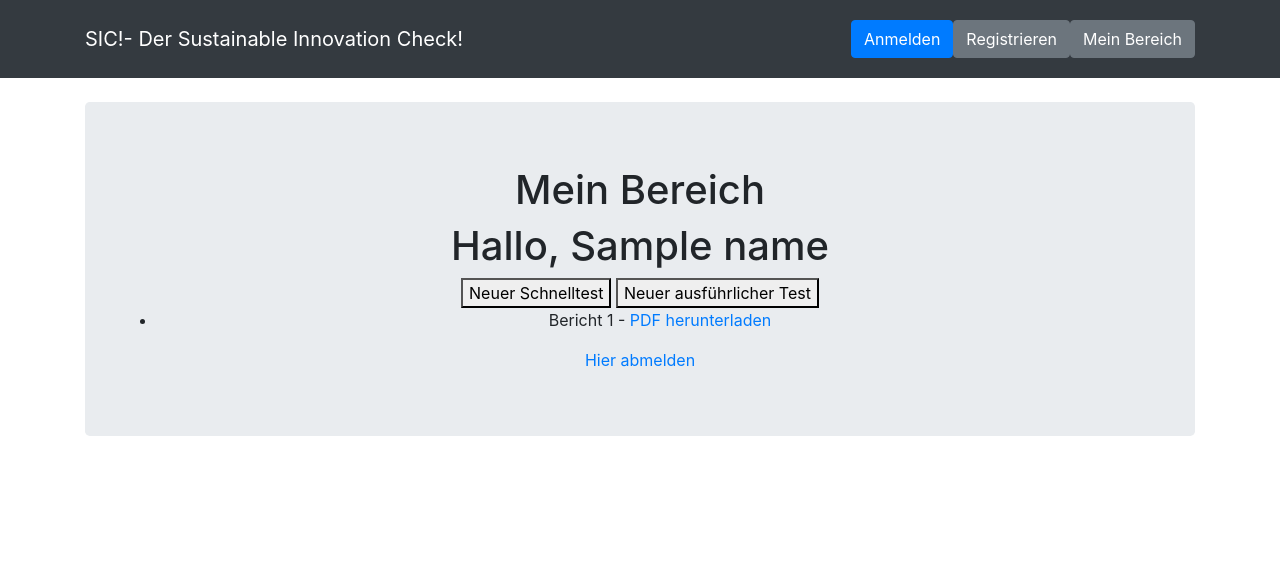
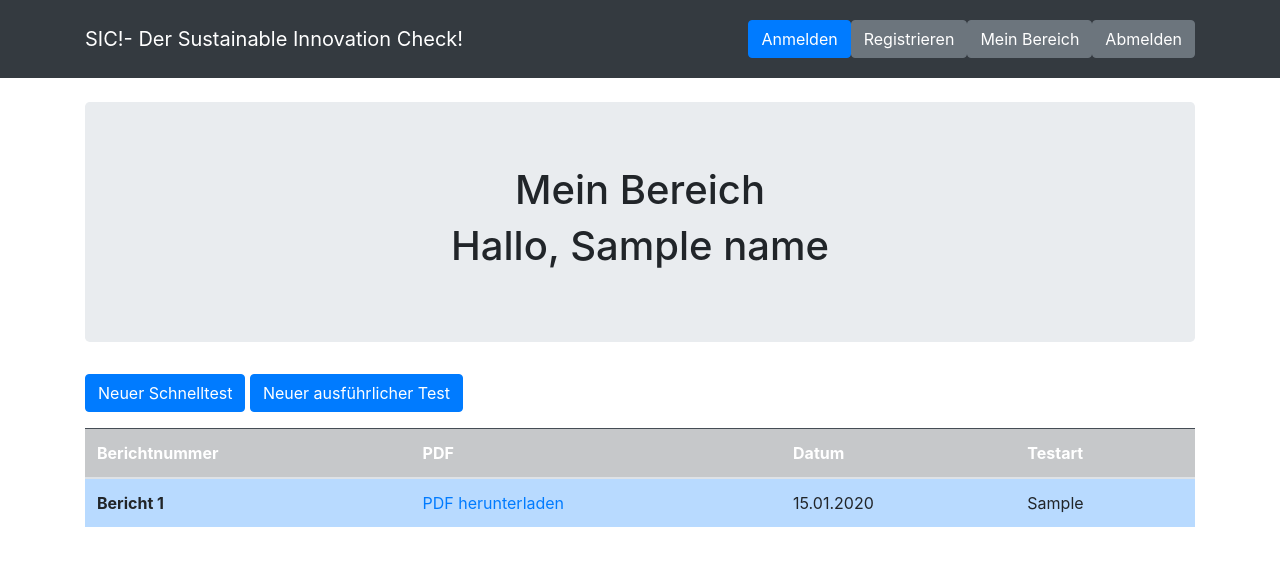
Before and after one commit to Nayon0505/SIC-Projekt, a Python web app: template templates/meinBereich.html in a window 1280 px wide. Shown: the top 566 px of the page. Run offline with Jinja, Linux system fonts and the light colour scheme; the template is opened without the code that fills it: most values are stand-ins (such as "Sample title", 1, 10 or a date in 2020); some libraries are stand-ins or nearby versions.

Commit message:
Ich style mein Bereich mt Bootstrap und füge Komponente in das Datenmodell hinzu
-report hat jetzt date, test_type als werte um dem Nutzer das in seinem Bereich anzeigen zu können

```diff
--- a/templates/base.html
+++ b/templates/base.html
@@ -26,6 +26,9 @@
             {% if not hide_mein_bereich %}
                 <a href="{{ url_for('meinBereich', name='deinWert') }}" class="btn btn-secondary">Mein Bereich</a>
             {% endif %}
+            {% if not hide_logout%}
+                <a href="{{url_for('logout')}}" class="btn btn-secondary">Abmelden</a>
+            {% endif%}
         </div>
 
     </div>
--- a/templates/index.html
+++ b/templates/index.html
@@ -32,7 +32,6 @@
     </div>
         <a href ="{{url_for('schnelltest')}}"><button>Zum Schnelltest</button></a>
         <a href="{{url_for('ausführlicherTest')}}"><button>Zum ausführlichem Test</button></a>
-        <a href="{{url_for('ausführlicherTest')}}"><button>Zum #####ausführlichem Test</button></a>
 
 </div>
 {% endblock %}
--- a/templates/meinBereich.html
+++ b/templates/meinBereich.html
@@ -3,28 +3,34 @@
 {% block title %}Mein Bereich{% endblock %}
 
 {% block content %}
-<div class="jumbotron text-center">
+    <div class="jumbotron text-center">
         <h1>Mein Bereich</h1>
-    <h1>Hallo, {{name}}</h1>
+        <h1>Hallo, {{name}}</h1>
+    </div>
+    <p class="text-end">
+        <a href="{{url_for('schnelltest')}}"><button class="btn btn-primary">Neuer Schnelltest</button> </a>
+        <a href="{{url_for('ausführlicherTest')}}"> <button class="btn btn-primary">Neuer ausführlicher Test</button></a>
+    </p>
+    <table class="table table-hover">
+    <thead>
+        <tr class="table-dark">
+         <th scope="col">Berichtnummer</th>
+         <th scope="col">PDF</th>
+         <th scope="col">Datum</th>
+         <th scope="col">Testart</th>
+        </tr>
+     </thead>
+    <tbody>
 
-    <div class="reportContainer">
-        <a href="{{url_for('schnelltest')}}"><button>Neuer Schnelltest</button> </a>
-        <a href="{{url_for('ausführlicherTest')}}"> <button>Neuer ausführlicher Test</button></a>
+    {% for report in reports %}
+        <tr class="table-primary">
+         <th scope="row">Bericht {{ loop.index }}</th>
+         <td><a href="{{ url_for('download_pdf_meinBereich', report_id=report.id) }}" download>PDF herunterladen  </a></td>
+         <td>{{ report.date.strftime('%d.%m.%Y') }}</td>
+         <td>{{report.test_type}}</td>
+        </tr>
+    {% endfor %}
+    </tbody>
+    </table>
 
-        <list class="reportListe">
-            <ul>
-                {% for report in reports %}
-                    <li>
-                        Bericht {{ loop.index }} -
-                        <a href="{{ url_for('download_pdf_meinBereich', report_id=report.id) }}" download>
-                            PDF herunterladen
-                        </a>
-                    </li>
-                {% endfor %}
-            </ul>
-        </list>
-    </div>
-
-    <a href="{{url_for('logout')}}">Hier abmelden</a>
-</div>
 {% endblock %}
--- a/templates/result.html
+++ b/templates/result.html
@@ -80,6 +80,8 @@
     <div class="text-center">
    <a href="{{ url_for('download_pdf', filename=filename) }}" class="btn btn-primary ">Ergebnisse als PDF herunterladen</a>
    <a href="{{ url_for('home') }}" class="btn btn-secondary ">Zur Startseite</a>
+    <a href="{{ url_for('meinBereich') }}" class="btn btn-secondary ">Zur deinem Bereich</a>
+
     </div>
 </body>
 
```
Also changed, not shown: app.py (+22 -39 lines), db.py (+11 -8 lines), docs/README.md, instance/db.sqlite, 1 other file.
